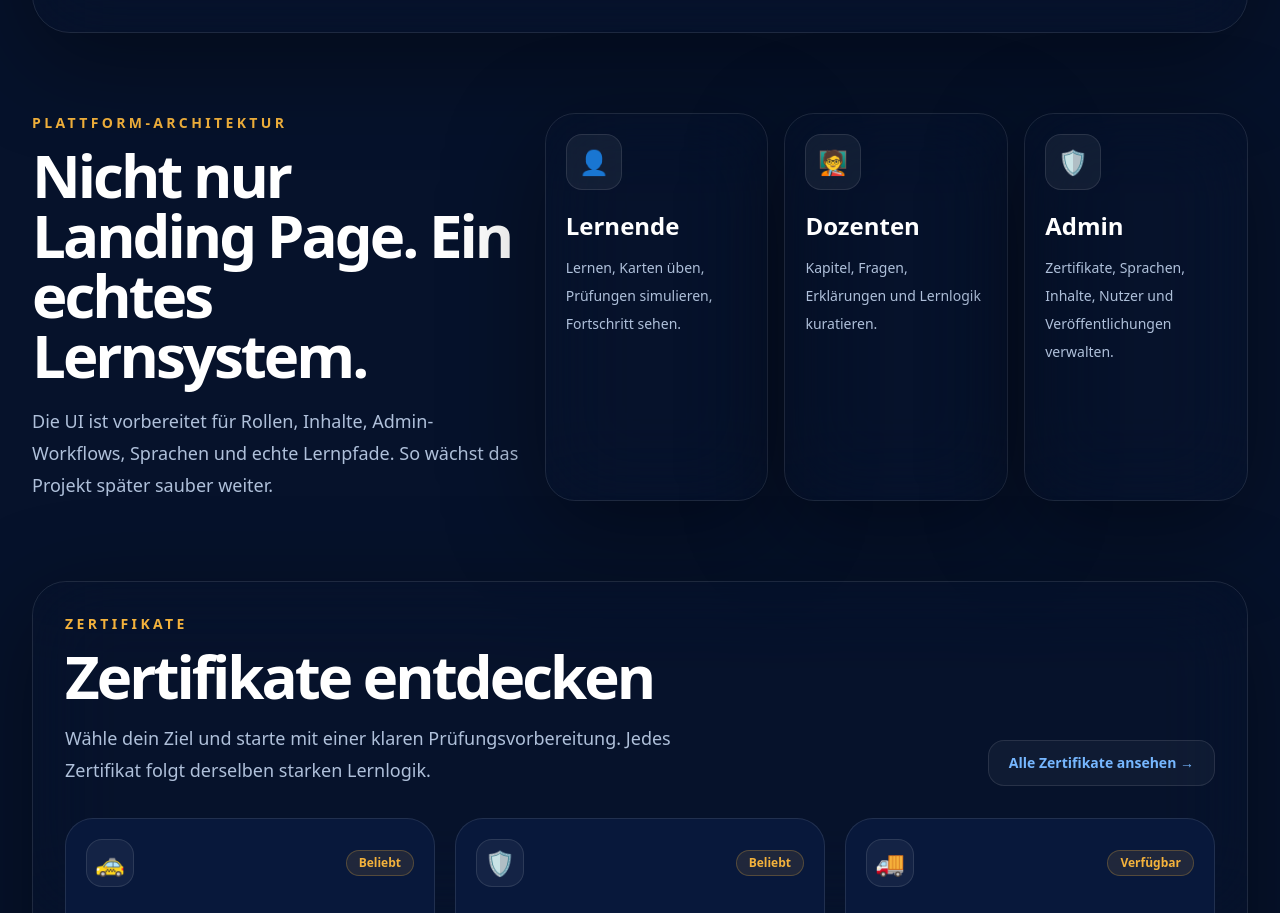
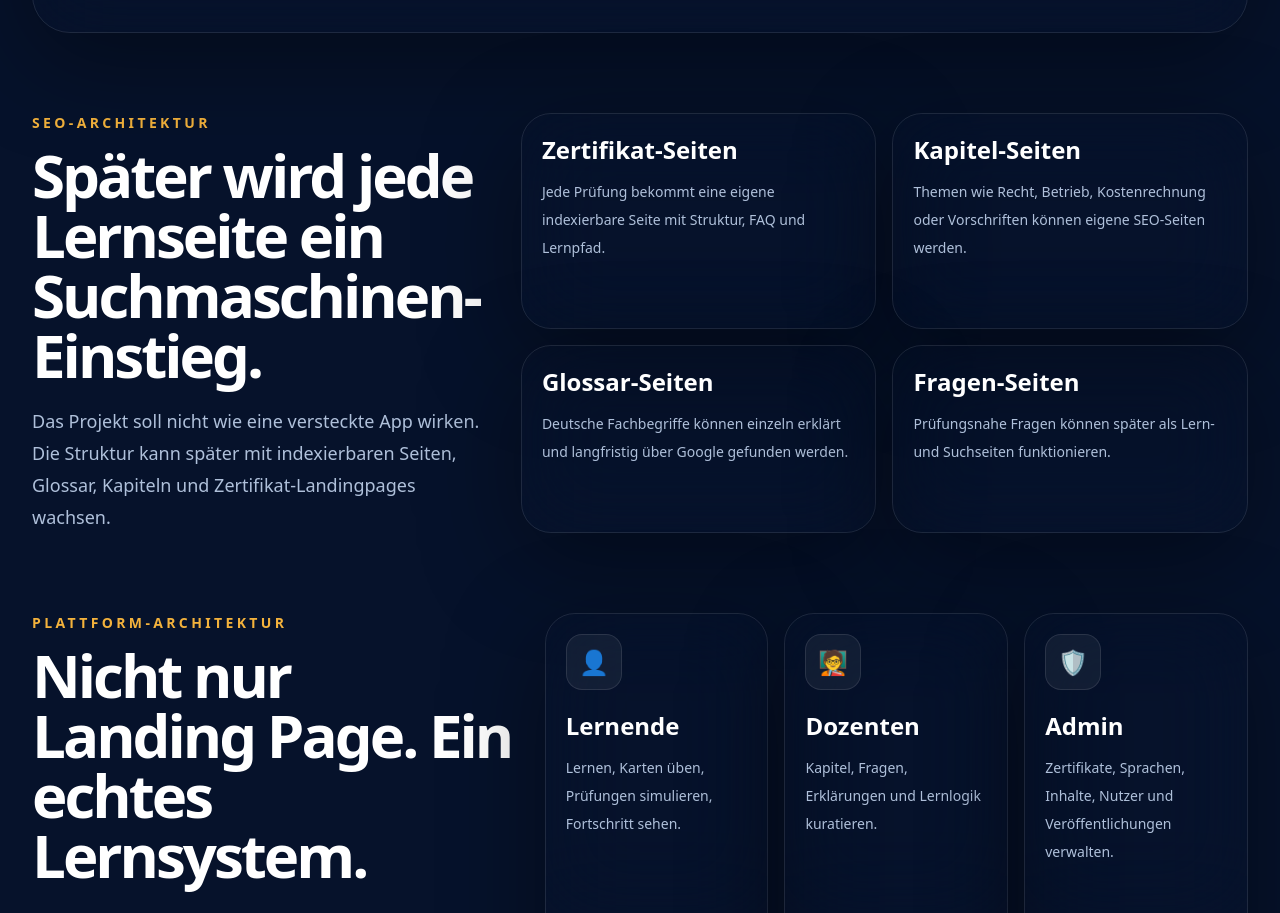
Before and after one commit to ammarsenaid/learn, a Next.js app: page / in a window 1280 px wide. Shown: the part 3466-4379 px from the top of the page. Built offline with nearby package versions, Linux system fonts and the light colour scheme.

Commit message:
Update page.tsx

```diff
--- a/app/page.tsx
+++ b/app/page.tsx
@@ -15,13 +15,13 @@ const navItems = [
   { label: "Plattform", href: "#plattform" },
   { label: "Preise", href: "#preise" },
   { label: "Kontakt", href: "#kontakt" },
-];
+] as const;
 
 const heroTrustItems = [
   "Deutsch bleibt Prüfungssprache",
   "Erklärungen in AR / EN / TR",
   "Prüfung realistisch trainieren",
-];
+] as const;
 
 const dashboardMetrics = [
   { label: "Prüfungsreife", value: "82%", progress: "82%", tone: "blue" },
@@ -329,6 +329,25 @@ const comparisonRows = [
   },
 ] as const;
 
+const seoPages = [
+  {
+    title: "Zertifikat-Seiten",
+    text: "Jede Prüfung bekommt eine eigene indexierbare Seite mit Struktur, FAQ und Lernpfad.",
+  },
+  {
+    title: "Kapitel-Seiten",
+    text: "Themen wie Recht, Betrieb, Kostenrechnung oder Vorschriften können eigene SEO-Seiten werden.",
+  },
+  {
+    title: "Glossar-Seiten",
+    text: "Deutsche Fachbegriffe können einzeln erklärt und langfristig über Google gefunden werden.",
+  },
+  {
+    title: "Fragen-Seiten",
+    text: "Prüfungsnahe Fragen können später als Lern- und Suchseiten funktionieren.",
+  },
+] as const;
+
 const conversionReasons = [
   {
     title: "Für Lernende",
@@ -509,13 +528,7 @@ function Navbar() {
         </a>
 
         <div className="hidden items-center gap-8 text-sm font-semibold text-[#c7d2e5] lg:flex">
-          {[
-            { label: "Zertifikate", href: "#zertifikate" },
-            { label: "Methode", href: "#lernmethode" },
-            { label: "Plattform", href: "#plattform" },
-            { label: "Preise", href: "#preise" },
-            { label: "Kontakt", href: "#kontakt" },
-          ].map((item) => (
+          {navItems.map((item) => (
             <a key={item.label} href={item.href} className="transition hover:text-white">
               {item.label}
             </a>
@@ -885,6 +898,34 @@ function IntelligenceLayer() {
           </div>
         </div>
       </Glass>
+    </section>
+  );
+}
+
+function SEOScaleSection() {
+  return (
+    <section className="mx-auto max-w-[1360px] px-4 pb-20 sm:px-6 lg:px-8">
+      <div className="grid gap-6 xl:grid-cols-[0.78fr_1.22fr]">
+        <div>
+          <SectionKicker>SEO-Architektur</SectionKicker>
+          <h2 className="text-4xl font-black tracking-[-0.05em] text-white md:text-6xl">
+            Später wird jede Lernseite ein Suchmaschinen-Einstieg.
+          </h2>
+          <p className="mt-5 text-lg leading-8 text-[#afc0da]">
+            Das Projekt soll nicht wie eine versteckte App wirken. Die Struktur kann später mit
+            indexierbaren Seiten, Glossar, Kapiteln und Zertifikat-Landingpages wachsen.
+          </p>
+        </div>
+
+        <div className="grid gap-4 md:grid-cols-2">
+          {seoPages.map((item) => (
+            <Glass key={item.title} className="rounded-[30px] p-5">
+              <h3 className="text-2xl font-black text-white">{item.title}</h3>
+              <p className="mt-3 text-sm leading-7 text-[#afc0da]">{item.text}</p>
+            </Glass>
+          ))}
+        </div>
+      </div>
     </section>
   );
 }
@@ -1443,6 +1484,7 @@ export default function Page() {
       <CurriculumSystem />
       <LanguageBridge />
       <IntelligenceLayer />
+      <SEOScaleSection />
       <PlatformSection />
       <CertificatesSection />
       <FeatureStrip />
```
